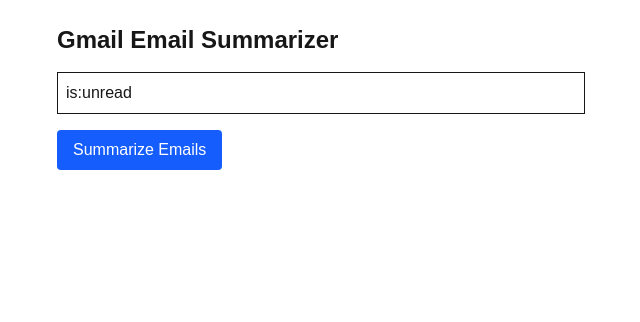
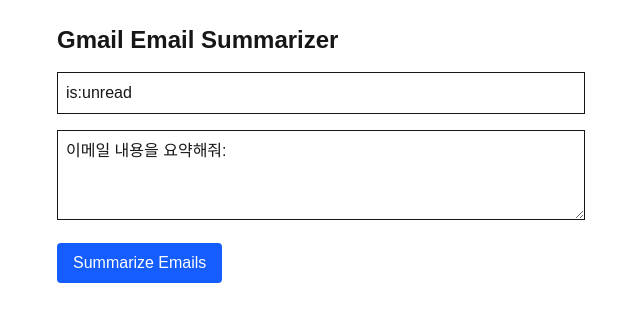
Before and after one commit to hanbinJoel/ai-hackerthon, a Next.js app: page / in a window 1280 px wide. Shown: the top 322 px of the page, without its empty margins (319-959 px from the left). Built offline with nearby package versions, Linux system fonts and the light colour scheme.

Commit message:
feat: allow custom summary prompt

```diff
--- a/app/api/gmail/summarize/route.ts
+++ b/app/api/gmail/summarize/route.ts
@@ -56,7 +56,10 @@
   return results;
 }
 
-export async function summarizeWithGemini(text: string): Promise<string> {
+export async function summarizeWithGemini(
+  text: string,
+  prompt: string
+): Promise<string> {
   const res = await fetch(
     `https://generativelanguage.googleapis.com/v1beta/models/gemini-2.0-flash:generateContent?key=${process.env.GEMINI_API_KEY}`,
     {
@@ -69,7 +72,7 @@
           {
             parts: [
               {
-                text: `이메일 내용을 요약해줘:\n${text}`,
+                text: `${prompt}\n${text}`,
               },
             ],
           },
@@ -83,7 +86,7 @@
 }
 
 export async function POST(request: Request) {
-  const { query } = await request.json();
+  const { query, prompt } = await request.json();
   if (!query) {
     return NextResponse.json(
       { error: "Missing query parameter" },
@@ -91,9 +94,10 @@
     );
   }
   try {
+    const summaryPrompt = prompt || "이메일 내용을 요약해줘:";
     const emails = await fetchEmails(query);
     const summaries = await Promise.all(
-      emails.map((e) => summarizeWithGemini(e.body))
+      emails.map((e) => summarizeWithGemini(e.body, summaryPrompt))
     );
     const response = emails.map((e, i) => ({
       id: e.id,
--- a/app/page.tsx
+++ b/app/page.tsx
@@ -4,19 +4,15 @@
 
 export default function HomePage() {
   const [query, setQuery] = useState("is:unread");
+  const [prompt, setPrompt] = useState("이메일 내용을 요약해줘:");
   const [results, setResults] = useState<{ id: string; summary: string }[]>([]);
   const [loading, setLoading] = useState(false);
 
   const handleSummarize = async () => {
     setLoading(true);
     try {
-      const res = await axios.post("/api/gmail/summarize", { query });
-      setResults(
-        res.data.summaries.map((item) => ({
-          id: item.id,
-          summary: item.summary.parts[0].text,
-        }))
-      );
+      const res = await axios.post("/api/gmail/summarize", { query, prompt });
+      setResults(res.data.summaries);
     } catch (err) {
       console.error(err);
     } finally {
@@ -32,6 +28,13 @@
         value={query}
         onChange={(e) => setQuery(e.target.value)}
         placeholder="Gmail search query (e.g. is:unread)"
+      />
+      <textarea
+        className="border p-2 w-full mb-4"
+        value={prompt}
+        onChange={(e) => setPrompt(e.target.value)}
+        placeholder="Summary prompt"
+        rows={3}
       />
       <button
         onClick={handleSummarize}
```
